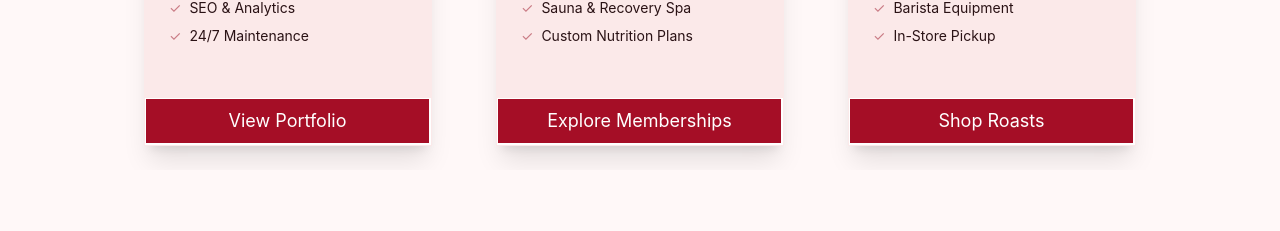
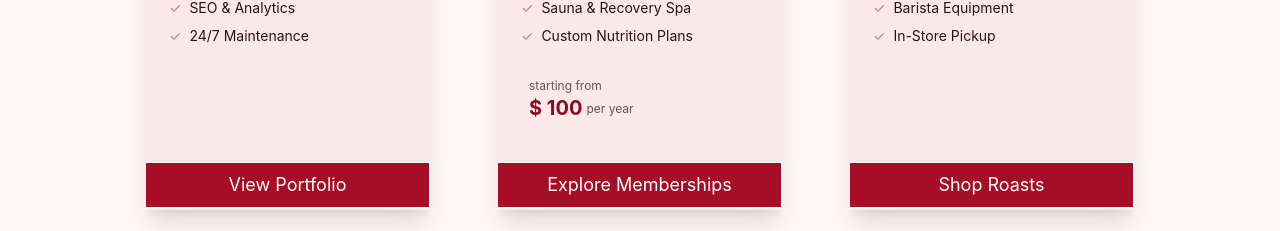
Before and after one commit to beginner-cryptonyx/RASP-UI, a React (Vite) app: page / in a window 1280 px wide. Shown: the part 1307-1538 px from the top of the page. Before the commit the page ends 1477 px from the top, so only its background shows below. Built offline with nearby package versions, Linux system fonts and the light colour scheme.

Commit message:
Fixed product card, fixed minor issues like imports

```diff
--- a/src/DummyData.ts
+++ b/src/DummyData.ts
@@ -179,6 +179,7 @@ export const ourServices: Record<
     imageSrc: string;
     imageType: "full" | "contain";
     buttonItems: { label: string; url: string };
+    price?: {price:number|React.ReactNode|string, priceLabel?:string, priceSuffix?:string}
   }
 > = {
   agency: {
@@ -206,6 +207,7 @@ export const ourServices: Record<
       "https://images.unsplash.com/photo-1534438327276-14e5300c3a48?auto=format&fit=crop&w=1200&q=80",
     imageType: "full",
     buttonItems: { label: "Explore Memberships", url: "/services/gym" },
+    price: {price:"$ 100", priceLabel:"starting from", priceSuffix:"per year"}
   },
   coffee: {
     features: [
--- a/src/Registy/Content/Card.tsx
+++ b/src/Registy/Content/Card.tsx
@@ -1,8 +1,8 @@
 import { cn } from "../../Lib/utils";
 import { type IconName } from "../../Lib/types";
 import Icon from "../Meta/Icon";
-import { Link } from "react-router";
 import LinkButton from "../Base/LinkButton";
+import type React from "react";
 
 export interface BaseCardProps {
   title?: string;
@@ -34,8 +34,11 @@ export interface ProductCardProps extends Pick<
   imageSrc?: string;
   imageAlt?: string;
   features: React.ReactNode[];
-  price?: React.ReactNode; // e.g. "$99/mo" or <><b>$99</b>/mo</>
-  priceLabel?: string; // e.g. "Starting at"
+  priceProperty?: {
+    price: number | React.ReactNode | string;
+    priceLabel?: string;
+    priceSuffix?: string;
+  };
   button: { label: string; url: string };
   titlePosition: "top" | "center" | "middle left";
 }
@@ -98,7 +101,7 @@ export function ImageCard({
                 ? "aspect-square"
                 : imageAspectRatio === "landscape"
                   ? "aspect-video"
-                  : "aspect-[3/4]",
+                  : "aspect-3/4",
             )}
           />
           <CardText {...textProps} className="px-4" />
@@ -170,17 +173,14 @@ export function IconCard({
 
 export function ProductCard({
   title,
-  subtext,
-  description,
   icon,
   imageSrc,
   imageAlt = "",
   features,
-  price,
-  priceLabel,
   button,
   titlePosition = "top",
   className,
+  priceProperty,
 }: ProductCardProps) {
   return (
     <div
@@ -229,12 +229,19 @@ export function ProductCard({
       </ul>
 
       {/* 3. Price (optional) */}
-      {price && (
-        <div className="mb-5">
-          {priceLabel && (
-            <span className="block text-xs opacity-70">{priceLabel}</span>
+      {priceProperty?.price && (
+        <div className="mt-3 mb-2 px-8">
+          {priceProperty.priceLabel && (
+            <span className="block text-xs opacity-70">
+              {priceProperty.priceLabel}
+            </span>
           )}
-          <span className="text-2xl font-bold">{price}</span>
+          <div className="flex items-baseline">
+            <span className="text-xl font-bold text-accentHover">{priceProperty.price}</span>
+            <span className="ml-1 -translate-y-0.5  block text-xs opacity-70">
+                {priceProperty.priceSuffix}
+              </span>
+          </div>
         </div>
       )}
 
@@ -243,7 +250,6 @@ export function ProductCard({
         to={button.url}
         className="m-0 mt-auto text-lg py-5.5"
         variant={"maximalist"}
-
       >
         {button.label}
       </LinkButton>
--- a/src/pages/App.tsx
+++ b/src/pages/App.tsx
@@ -1,16 +1,7 @@
-import CTA from "../Registy/Marketing/CTA";
-import Statistic from "../Registy/Content/Statistic";
-import { IconCard, ImageCard, ProductCard } from "../Registy/Content/Card";
-import {
-  statistics,
-  destinations,
-  coffeeServices,
-  ourServices,
-} from "../DummyData";
+import { IconCard, ProductCard } from "../Registy/Content/Card";
+import { ourServices } from "../DummyData";
 import useTheme from "../Theme/UseTheme";
 import { Themes, type ThemeName } from "../Theme/theme";
-import { Accordion } from "../Registy/Content/Accordion";
-import { Link } from "react-router";
 import Button from "../Registy/Base/Button";
 import Grid from "../Registy/layout/Grid";
 import Fade from "../Registy/Meta/Fade";
@@ -34,7 +25,7 @@ function App() {
           </p>
         </div>
         <Grid
-        columns={4}
+          columns={4}
           className="mt-5 gap-0 h-fit"
           data-theme="Ocean"
           data-mode="dark"
@@ -104,14 +95,13 @@ function App() {
               title={serviceName}
               imageSrc={service.imageSrc}
               features={service.features}
-              // price={service.price}
+              priceProperty={service.price}
               button={service.buttonItems}
               titlePosition="top"
             />
           ))}
         </Grid>
       </Fade>
-
     </div>
   );
 }
```
